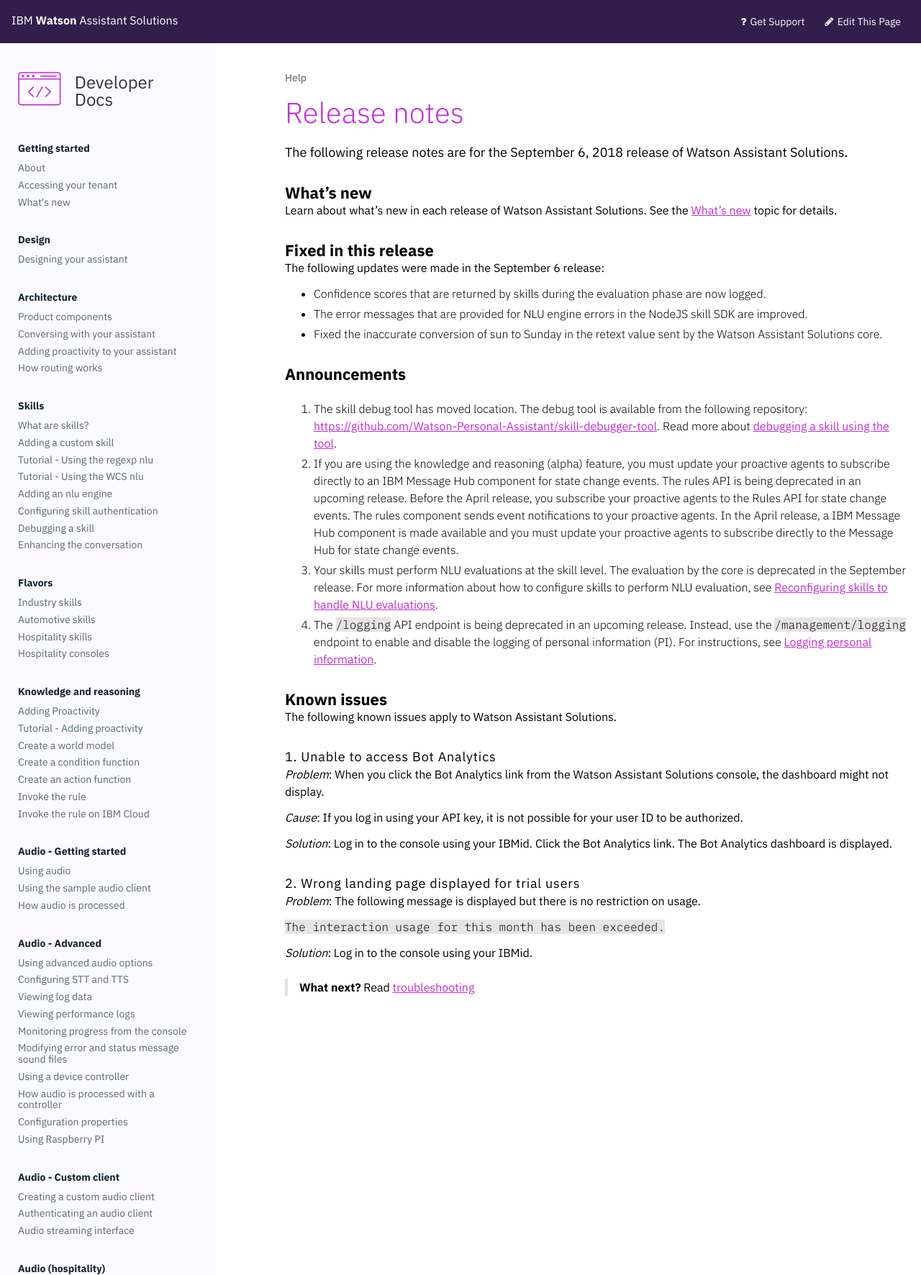
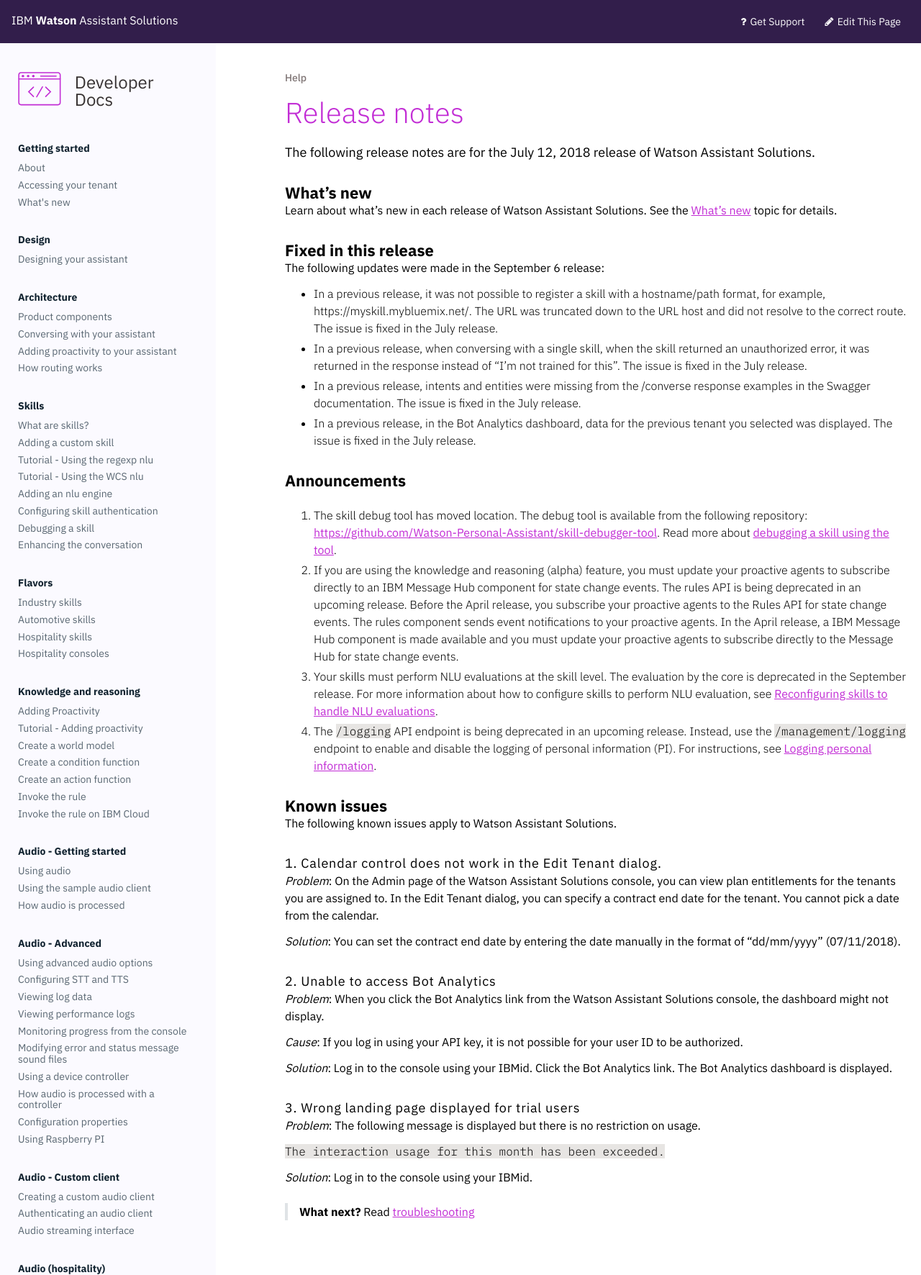
Before and after one commit to Watson-Personal-Assistant/developer, a Jekyll site: the page built from _content/get-help/release_notes.md, in a window 1280 px wide. Shown: the whole page at 72% size. Built offline with Jekyll 4.4.1, drawn with Linux system fonts in a browser that asks for light colours; some web fonts are replaced.

Commit message:
apply July 12 release changes

```diff
--- a/_content/get-help/release_notes.md
+++ b/_content/get-help/release_notes.md
@@ -3,7 +3,7 @@
 weight: 20
 ---
 
-The following release notes are for the September 6, 2018 release of Watson Assistant Solutions.
+The following release notes are for the July 12, 2018 release of Watson Assistant Solutions.
 
 ### What's new
 Learn about what's new in each release of Watson Assistant Solutions.  See the [What's new]({{site.baseurl}}/get-started/whats_new) topic for details.
@@ -11,9 +11,11 @@
 ### Fixed in this release
 
 The following updates were made in the September 6 release:
-- Confidence scores that are returned by skills during the evaluation phase are now logged.
-- The error messages that are provided for NLU engine errors in the NodeJS skill SDK are improved.
-- Fixed the inaccurate conversion of sun to Sunday in the retext value sent by the Watson Assistant Solutions core.
+- In a previous release, it was not possible to register a skill with a hostname/path format, for example, https://myskill.mybluemix.net/<path>.  The URL was truncated down to the URL host and did not resolve to the correct route. The issue is fixed in the July release.
+- In a previous release, when conversing with a single skill, when the skill returned an unauthorized error, it was returned in the response instead of “I’m not trained for this”. The issue is fixed in the July release.
+- In a previous release, intents and entities were missing from the /converse response examples in the Swagger documentation. The issue is fixed in the July release.
+- In a previous release, in the Bot Analytics dashboard, data for the previous tenant you selected was displayed. The issue is fixed in the July release.
+
 
 ### Announcements
 
@@ -26,7 +28,13 @@
 
 The following known issues apply to Watson Assistant Solutions.
 
-#### 1. Unable to access Bot Analytics
+#### 1. Calendar control does not work in the Edit Tenant dialog.
+
+_Problem_: On the Admin page of the Watson Assistant Solutions console, you can view plan entitlements for the tenants you are assigned to.   In the Edit Tenant dialog, you can specify a contract end date for the tenant.  You cannot pick a date from the calendar.
+
+_Solution_: You can set the contract end date by entering the date manually in the format of “dd/mm/yyyy” (07/11/2018).
+
+#### 2. Unable to access Bot Analytics
 
 _Problem_: When you click the Bot Analytics link from the Watson Assistant Solutions console, the dashboard might not display.
 
@@ -34,7 +42,7 @@
 
 _Solution_: Log in to the console using your IBMid. Click the Bot Analytics link.  The Bot Analytics dashboard is displayed.
 
-#### 2. Wrong landing page displayed for trial users
+#### 3. Wrong landing page displayed for trial users
 
 _Problem_: The following message is displayed but there is no restriction on usage.
 
```
